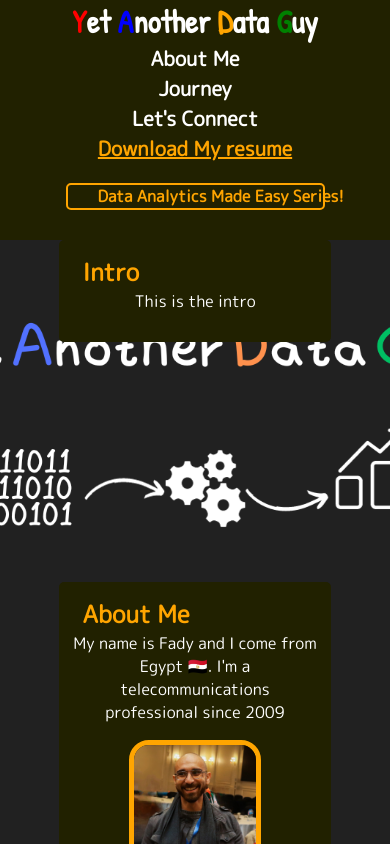
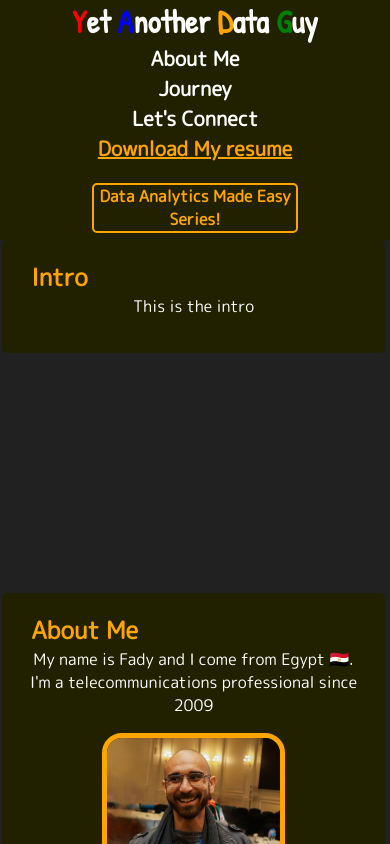
Before and after one commit to FadyGrAb/fadyinthecloud.click, a React (Create React App) app in the folder frontend/: page / in a window 390 px wide. Shown: the top 844 px of the page. Built offline with nearby package versions, Linux system fonts and the light colour scheme.

Commit message:
fixing mobile view

```diff
--- a/frontend/src/index.css
+++ b/frontend/src/index.css
@@ -17,6 +17,7 @@ body {
   background-repeat: no-repeat;
   background-size: cover;
   background-position: center;
+  background-color: #212121;
   color: white;
 }
 
--- a/frontend/src/styles/Nav.css
+++ b/frontend/src/styles/Nav.css
@@ -13,6 +13,10 @@
     height: auto !important;
     width: 50% !important;
     margin-top: 20px !important;
+  }
+
+  body {
+    background-size: 170% !important;
   }
 }
 
@@ -65,14 +69,18 @@
 }
 
 .nav-direct-link {
+  display: flex;
+  justify-content: center;
+  text-wrap: wrap;
   background-color: inherit;
   font-size: medium;
   color: orange;
-  width: 13em;
-  padding: 0px 30px;
+  width: auto;
+  padding: 0 1%;
   margin-left: 50px;
   border-radius: 5px;
   border: solid 2px orange;
+  text-align: center;
 }
 
 #nav-bar .icon {
--- a/frontend/src/styles/Sections.css
+++ b/frontend/src/styles/Sections.css
@@ -1,7 +1,9 @@
 @media screen and (max-width: 900px) {
+    .sections-container {
+        padding: 0 !important;
+    }
     .section {
-        padding-top: var(--nav-responsive-height) !important;
-        padding-bottom: 0 !important;
+        padding: var(--nav-responsive-height) 5px 0 2px !important;
     }
     .content {
         display: block !important;
```
